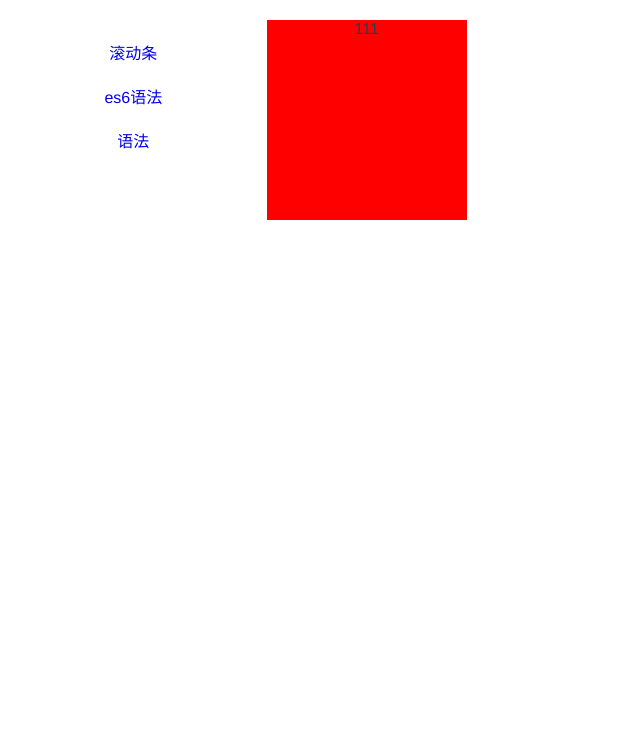
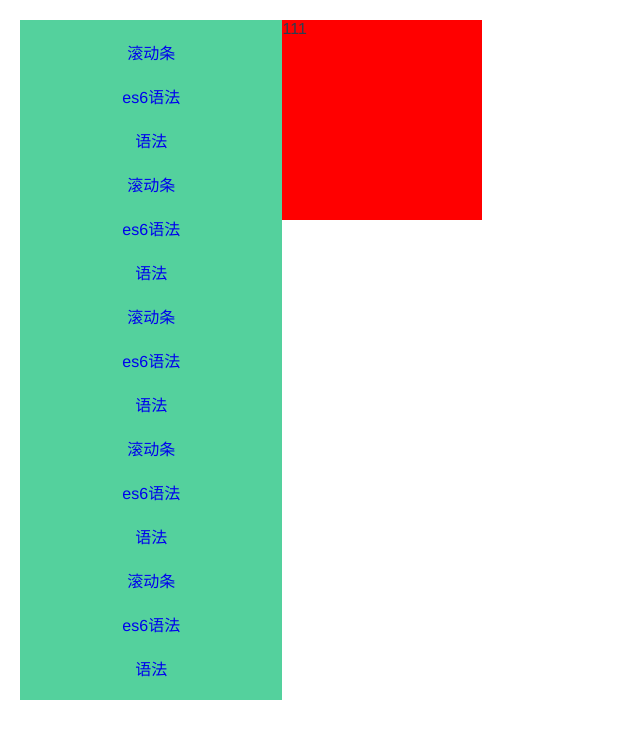
Before and after one commit to pengboyuebig/vue2, a Vue app: page /#/home in a window 1280 px wide. Shown: the top 738 px of the page, without its empty margins (0-640 px from the left). Built offline with nearby package versions, Linux system fonts and the light colour scheme.

Commit message:
继续优化滚动条效果_完美

```diff
--- a/src/App.vue
+++ b/src/App.vue
@@ -5,7 +5,7 @@
       <el-col :span="5" >
         <div class="main-selider">
           <ul>
-          <li class="peng-li" v-for="(item ,index) in router" :key="index" :title="item.meta?item.meta.alt:''">
+          <li class="peng-li" v-for="(item ,index) in [...router,...router,...router,...router,...router,...router,...router,...router]" :key="index" :title="item.meta?item.meta.alt:''">
             <router-link :to="item.path" >{{item.meta?item.meta.title:''}}</router-link>
           </li>
         </ul>
@@ -36,14 +36,17 @@
 .main-selider{
 height: 85vh;
 overflow-y: hidden;
+overflow-x: hidden;
 word-wrap: normal;
 color: #ff9700;
+ background: #54d19d;
 }
-.main-selider:hover ul{
+.main-selider:hover ul li{
   margin-left: 6px;
 }
 .main-selider ul li{
   margin-bottom: 20px;
+  text-align: center;
 }
 .main-selider:hover{
 overflow-y: scroll;
@@ -55,6 +58,7 @@
 }
 .main-selider::-webkit-scrollbar{
 width: 6px;
+background: #54d19d;
 }
 .main-selider::-webkit-scrollbar-thumb{
 background: #757575;
@@ -67,7 +71,8 @@
   font-family: 'Avenir', Helvetica, Arial, sans-serif;
   -webkit-font-smoothing: antialiased;
   -moz-osx-font-smoothing: grayscale;
-  text-align: center;
+  margin-left: 20px;
+  /* text-align: center; */
   color: #2c3e50;
   /* margin-top: 60px; */
 }
--- a/src/views/render/index.vue
+++ b/src/views/render/index.vue
@@ -10,15 +10,21 @@
   render () {
     return (
       <div>
-        <span>{
+        <ul class="ul">{
           this.arr.map(item => {
             return <li>{item}</li>
           })
 
-        }</span>
+        }</ul>
         <el-button nativeType="reset" ></el-button>
+        <h1>测试jsx语法</h1>
       </div>
     )
   }
 }
 </script>
+<style scoped>
+.ul{
+  display: flex;
+}
+</style>
```
